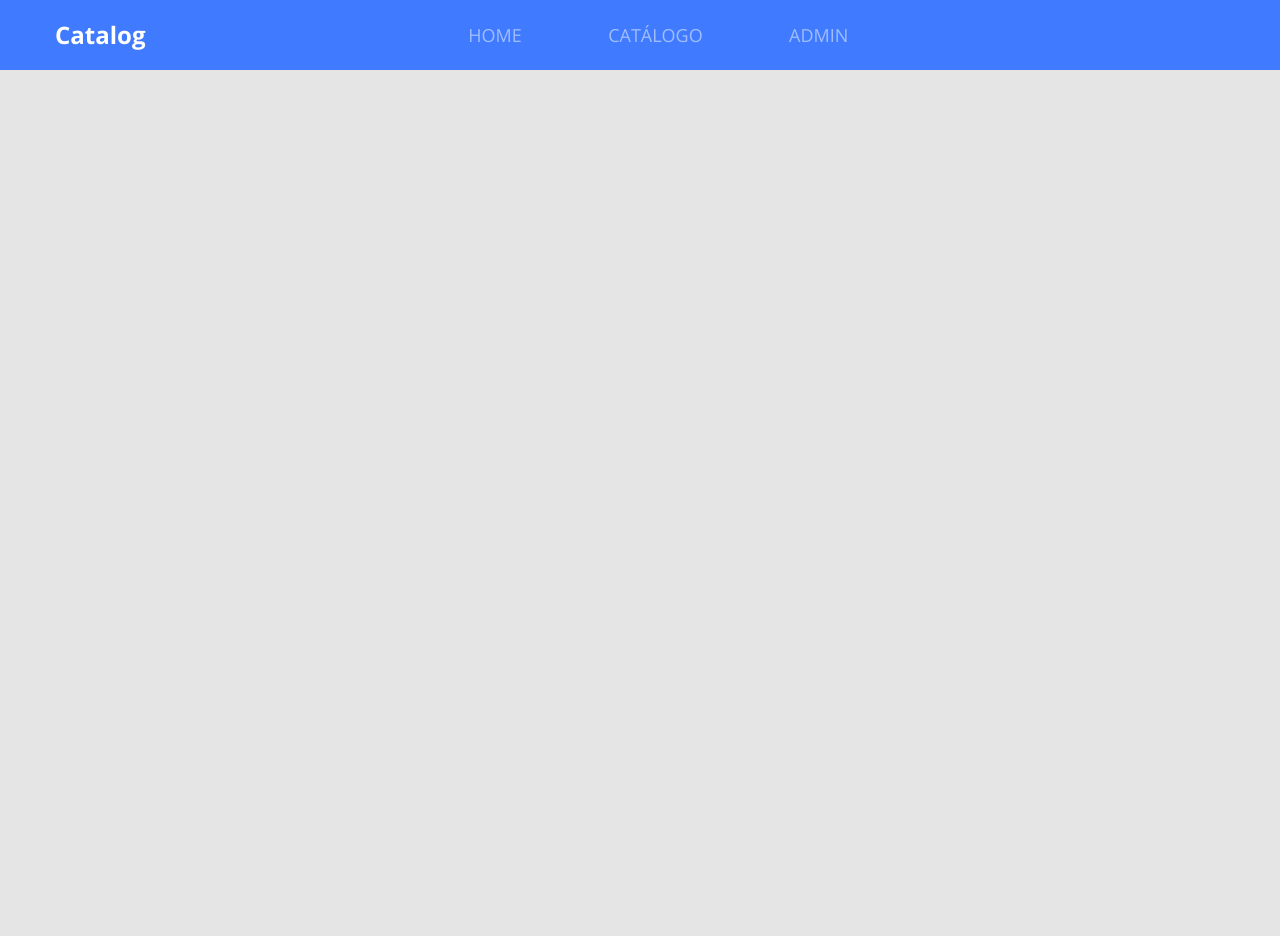
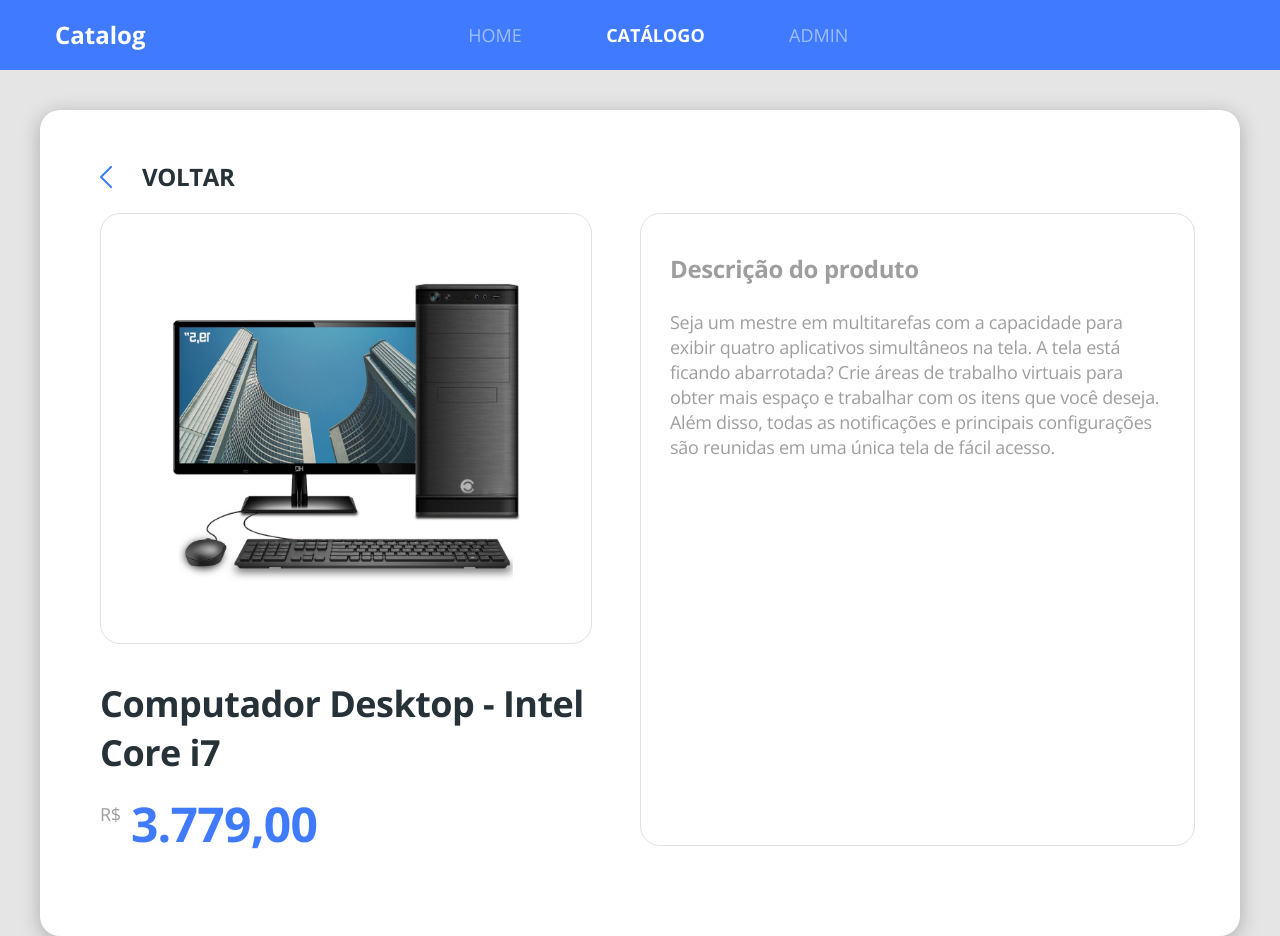
Before and after one commit to wep1980/catalog, a React (Create React App) app in the folder front-web/: page /products/1 in a window 1280 px wide. Before the commit the page ends 800 px from the top, so only its background shows below. Built offline with nearby package versions, Linux system fonts and the light colour scheme.

Commit message:
Add products datails

```diff
--- a/front-web/src/Routes.tsx
+++ b/front-web/src/Routes.tsx
@@ -12,6 +12,7 @@
 
 import Admin from './pages/Admin';
 import Catalog from './pages/Catalog';
+import ProductDetails from './pages/Catalog/components/ProductDetails';
 import Home from './pages/Home';
 
 
@@ -19,7 +20,9 @@
 /**
  * Configurando o mecanismo de rotas.
  * exact -> Apenas quando for exatamante a "/" carrega a pagina Home
+ * exact -> Apenas quando for exatamante a "/products" carrega a pagina products
  * <Navbar/> Trazendo o Navbar para todas as rotas
+ * <Route path="/products/:productId" -> Na rota ja é passado o ID
  */
 const Routes = () => (
    <BrowserRouter>
@@ -30,8 +33,12 @@
            <Home/>
         </Route>
 
-        <Route path="/catalog">
+        <Route path="/products" exact>
            <Catalog/>
+        </Route>
+
+        <Route path="/products/:productId">
+           <ProductDetails/>
         </Route>
 
         <Route path="/admin">
--- a/front-web/src/core/components/ButtonIcon/styles.scss
+++ b/front-web/src/core/components/ButtonIcon/styles.scss
@@ -12,4 +12,5 @@
     display: flex;
     align-items: center; // alinha verticalmente ao centro
     justify-content: center; // alinha horizontalmente ao centro
+    color: #FFF;
 }
--- a/front-web/src/core/components/Navbar/index.tsx
+++ b/front-web/src/core/components/Navbar/index.tsx
@@ -32,7 +32,7 @@
                     </NavLink>
                 </li>
                 <li>
-                    <NavLink to="/catalog" activeClassName="active">
+                    <NavLink to="/products" activeClassName="active">
                         CATÁLOGO
                     </NavLink>
                 </li>
--- /dev/null
+++ b/front-web/src/core/components/ProductPrice/index.tsx
@@ -0,0 +1,18 @@
+import React from 'react';
+import './styles.scss'
+
+
+type Props = {
+   price: string;
+}
+
+const ProductPrice = ({ price } : Props) => (
+    <div className="product-price-container">
+        <span className="product-currency">R$</span>
+        <h3 className="product-price">
+            {price}
+        </h3>
+    </div>
+);
+
+export default ProductPrice;
--- /dev/null
+++ b/front-web/src/core/components/ProductPrice/styles.scss
@@ -0,0 +1,22 @@
+.product-price-container{
+    margin-top: 25px;
+    display: flex;
+
+ }
+
+
+ .product-currency{
+     font-size: 18px;
+     line-height: 25px;
+     letter-spacing: -0.015em;
+     color: #9E9E9E;
+ }
+
+
+ .product-price{
+     font-size: 32px;
+     line-height: 44px;
+     letter-spacing: -0.015em;
+     color: #407BFF;
+     margin-left: 10px;
+ }
--- a/front-web/src/pages/Catalog/components/ProductCard/index.tsx
+++ b/front-web/src/pages/Catalog/components/ProductCard/index.tsx
@@ -1,6 +1,7 @@
 import React from 'react';
 import './styles.scss';
 import { ReactComponent as ProductImage } from '../../../../core/assets/images/product.svg';
+import ProductPrice from '../../../../core/components/ProductPrice';
 
 
 const ProductCard = () => (
@@ -10,10 +11,7 @@
             <h6 className="product-name">
                Computador Desktop - Intel Core i7
             </h6>
-            <div className="product-price-container">
-                <span className="product-currency">R$</span>
-                <h3 className="product-price">2.779,00</h3>
-            </div>
+            <ProductPrice price="2.779,00"/>
         </div>
     </div>
 );
--- a/front-web/src/pages/Catalog/components/ProductCard/styles.scss
+++ b/front-web/src/pages/Catalog/components/ProductCard/styles.scss
@@ -20,28 +20,5 @@
     font-size: 18px;
     line-height: 25px;
     letter-spacing: -0.015em;
+    color: #263238;
 }
-
-
-.product-price-container{
-   margin-top: 25px;
-   display: flex;
-
-}
-
-
-.product-currency{
-    font-size: 18px;
-    line-height: 25px;
-    letter-spacing: -0.015em;
-    color: #9E9E9E;
-}
-
-
-.product-price{
-    font-size: 32px;
-    line-height: 44px;
-    letter-spacing: -0.015em;
-    color: #407BFF;
-    margin-left: 10px;
-}
--- /dev/null
+++ b/front-web/src/pages/Catalog/components/ProductDetails/index.tsx
@@ -0,0 +1,60 @@
+import { type } from 'os';
+import React from 'react';
+import { Link, useParams } from 'react-router-dom';
+import { ReactComponent as ArrowIcon } from '../../../../core/assets/images/arrow.svg'
+import { ReactComponent as ProductImage } from '../../../../core/assets/images/product.svg'
+import ProductPrice from '../../../../core/components/ProductPrice';
+import './styles.scss';
+
+type ParamsType = {
+    productId: string; // No back-end o id vem Long, mas na URL vem como string
+}
+
+const ProductDetails = () => {
+
+    /**
+     * Area do componente para chamada de APi , integração com back-end.
+     * useParams<ParamsType> -> tipando o useParams
+     * text-center -> classe bootstrap que centraliza a imagem
+     * pr-5" -> padding para direita de 5
+     */
+    const { productId } = useParams<ParamsType>();
+    console.log(productId);
+
+    return (
+        <div className="product-details-container">
+            <div className="card-base border-radius-20 product-details">
+               <Link to="/products" className="product-details-goback">
+                    <ArrowIcon className="icon-goback"/>
+                    <h1 className="text-goback">voltar</h1>
+               </Link>
+               <div className="row">
+                   <div className="col-6 pr-5">
+                       <div className="product-details-card text-center">
+                           <ProductImage className="product-details-image"/>
+                       </div>
+                       <h1 className="product-datails-name">
+                           Computador Desktop - Intel Core i7
+                       </h1>
+                      <ProductPrice price="3.779,00"/>
+                   </div>
+                   <div className="col-6 product-details-card">
+                       <h1 className="product-description-title">
+                           Descrição do produto
+                       </h1>
+                       <p className="product-description-text">
+                            Seja um mestre em multitarefas com a capacidade para exibir quatro
+                            aplicativos simultâneos na tela. A tela está ficando abarrotada?
+                            Crie áreas de trabalho virtuais para obter mais espaço e trabalhar
+                            com os itens que você deseja. Além disso, todas as notificações e
+                            principais configurações são reunidas em uma única tela de fácil acesso.
+                       </p>
+                   </div>
+               </div>
+            </div>
+
+        </div>
+    );
+};
+
+export default ProductDetails;
--- /dev/null
+++ b/front-web/src/pages/Catalog/components/ProductDetails/styles.scss
@@ -0,0 +1,74 @@
+.product-details-container{
+    margin-top: 40px;
+
+    padding-left: 40px; // Espaçamento interno
+    padding-right: 40px;
+}
+
+.product-details{
+    padding-top: 50px;
+    padding-right: 60px;
+    padding-bottom: 90px;
+    padding-left: 60px;
+}
+
+.product-details-goback{
+    display: flex;
+    align-items: center; // Alinhando os elementos na vertical
+    margin-bottom: 20px;
+
+}
+
+.icon-goback{
+    color: #407BFF;
+    transform: rotate(-180deg);
+    margin-right: 30px;
+}
+
+.text-goback{
+    font-size: 24px;
+    line-height: 33px;
+    letter-spacing: -0.015em;
+    color: #263238;
+    text-transform: uppercase;
+}
+
+.product-details-card{
+    border: 1px solid #E1E1E1;
+    border-radius: 20px;
+    padding: 38px 29px;
+}
+
+.product-details-image{
+    width: 353px;
+    height: 353px;
+}
+
+.product-description-title{
+    font-size: 24px;
+    line-height: 33px;
+    letter-spacing: -0.015em;
+    color: #9E9E9E;
+    margin-bottom: 25px;
+}
+
+.product-description-text{
+    font-size: 18px;
+    line-height: 25px;
+    letter-spacing: -0.015em;
+    color: #9E9E9E;
+}
+
+.product-datails-name{
+    font-size: 36px;
+    line-height: 49px;
+    letter-spacing: -0.015em;
+    margin-top: 35px;
+}
+
+/**
+Quando estiver dentro de product-details o product-price sera  aplicado o CSS abaixo
+*/
+.product-details .product-price {
+    font-size: 48px;
+}
--- a/front-web/src/pages/Catalog/index.tsx
+++ b/front-web/src/pages/Catalog/index.tsx
@@ -1,4 +1,5 @@
 import React from 'react';
+import { Link } from 'react-router-dom';
 import ProductCard from './components/ProductCard';
 import './styles.scss';
 
@@ -10,21 +11,17 @@
            Catálogo de produtos
        </h1>
        <div className="catalog-products">
-           <ProductCard/>
-           <ProductCard/>
-           <ProductCard/>
-           <ProductCard/>
-           <ProductCard/>
-           <ProductCard/>
-           <ProductCard/>
-           <ProductCard/>
-           <ProductCard/>
-           <ProductCard/>
-           <ProductCard/>
-           <ProductCard/>
-           <ProductCard/>
-           <ProductCard/>
-           <ProductCard/>
+           <Link to="/products/1"><ProductCard/></Link>
+           <Link to="/products/2"><ProductCard/></Link>
+           <Link to="/products/3"><ProductCard/></Link>
+           <Link to="/products/4"><ProductCard/></Link>
+           <Link to="/products/5"><ProductCard/></Link>
+           <Link to="/products/6"><ProductCard/></Link>
+           <Link to="/products/7"><ProductCard/></Link>
+           <Link to="/products/8"><ProductCard/></Link>
+           <Link to="/products/9"><ProductCard/></Link>
+           <Link to="/products/10"><ProductCard/></Link>
+
        </div>
    </div>
 );
--- a/front-web/src/pages/Home/index.tsx
+++ b/front-web/src/pages/Home/index.tsx
@@ -25,7 +25,7 @@
             <p className="text-subtitle">
                 Ajudaremos você a encontrar os melhores <br/> produtos disponíveis no mercado.
             </p>
-            <Link to="/catalog">
+            <Link to="/products">
                <ButtonIcon text="inicie agora a sua busca"/>
             </Link>
          </div>
```
Also changed, not shown: front-web/src/core/assets/images/arrow.svg, 1 other file (tests, documents, lock files or other folders).
